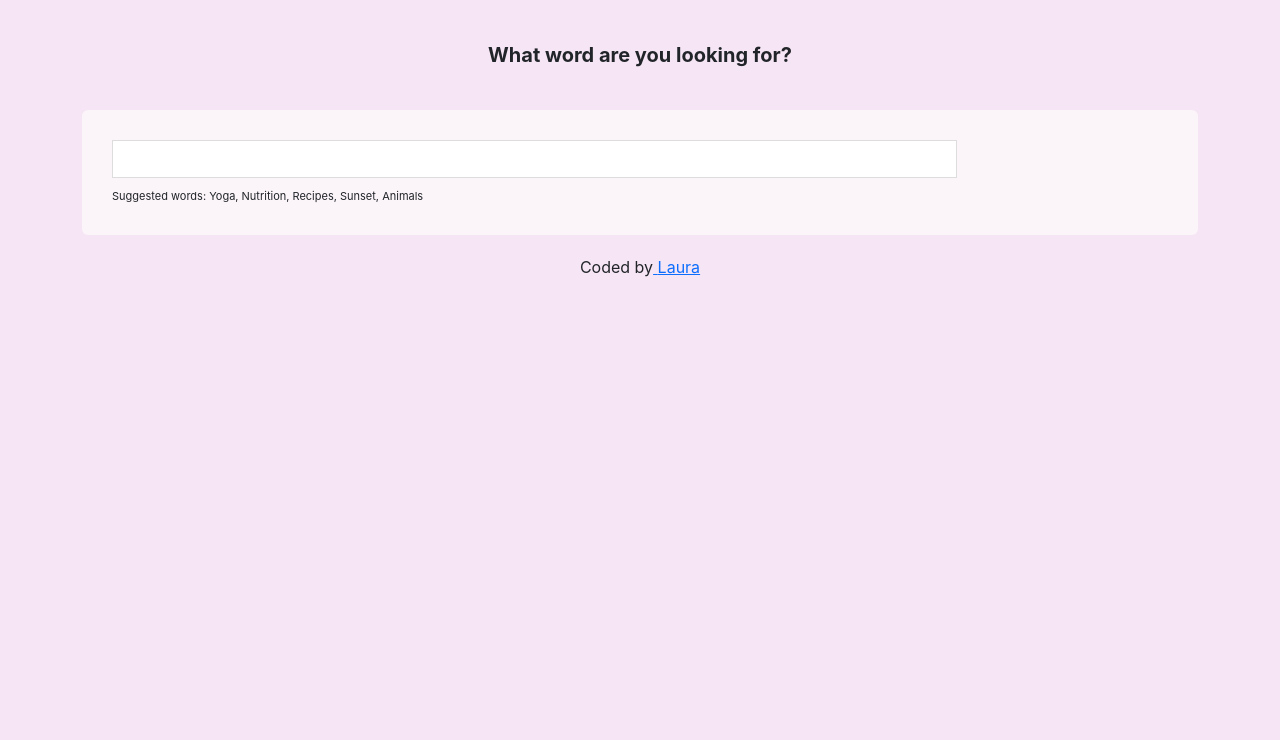
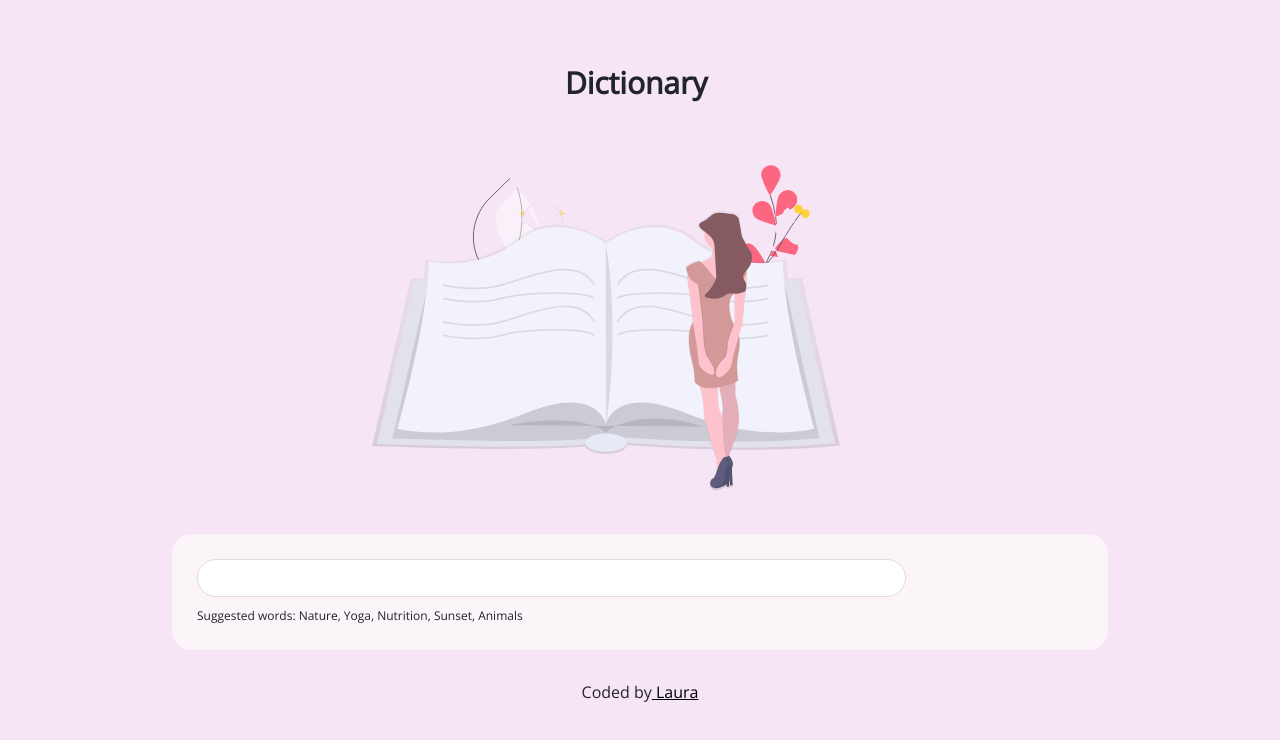
Before and after one commit to laura-dumitru/react-dictionary-project, a React (Create React App) app: page / in a window 1280 px wide. Shown: the top 740 px of the page. Built offline with nearby package versions, Linux system fonts and the light colour scheme; no server answers.

Commit message:
Added Image

```diff
--- a/src/App.css
+++ b/src/App.css
@@ -0,0 +1,3 @@
+.App {
+  max-width: 960px;
+}
--- a/src/App.js
+++ b/src/App.js
@@ -1,11 +1,13 @@
 import "./App.css";
 import Dictionary from "./Dictionary";
+import girl from "./img/girl.svg";
 
 export default function App() {
   return (
     <div className="App">
       <div className="container">
-        <header className="App-header">What word are you looking for?</header>
+        <header className="App-header">Dictionary </header>
+        <img src={girl} className="girlPhoto" alt="" />
         <main>
           <Dictionary defaultKeyword="Nature" />
         </main>
--- a/src/Dictionary.css
+++ b/src/Dictionary.css
@@ -1,30 +1,47 @@
+@import url("https://fonts.googleapis.com/css2?family=Open+Sans&display=swap");
 .App-footer {
   text-align: center;
 }
+.App-footer a {
+  color: black;
+}
+.App-footer a:hover {
+  color: pink;
+}
+.App {
+  max-width: 960px;
+  margin: 0 auto;
+}
 body {
   background-color: #f6e5f5;
+  font-family: "Open Sans", sans-serif;
 }
 .Dictionary section {
   background: #fbf4f9;
-  padding: 30px;
-  border-radius: 6px;
-
-  margin: 20px 0;
+  padding: 25px;
+  border-radius: 20px;
+  margin: 30px 0;
 }
 .Dictionary input {
   width: 80%;
   padding: 6px 10px;
   color: rgb(83, 83, 83);
   border: 1px solid #ddd;
+  border-radius: 20px;
 }
 .Dictionary .hint {
-  font-size: 11px;
+  font-size: 12px;
   margin-top: 10px;
 }
 
 .App-header {
   text-align: center;
-  font-size: 20px;
-  margin: 40px;
+  font-size: 30px;
+  margin: 60px;
   font-weight: bold;
 }
+.girlPhoto {
+  max-width: 50%;
+  margin: 0 auto;
+  margin-left: 200px;
+}
--- a/src/Dictionary.js
+++ b/src/Dictionary.js
@@ -40,7 +40,7 @@ export default function Dictionary(props) {
             <input type="search" onChange={handleKeywordChange} />
           </form>
           <div className="hint">
-            Suggested words: Yoga, Nutrition, Recipes, Sunset, Animals
+            Suggested words: Nature, Yoga, Nutrition, Sunset, Animals
           </div>
         </section>
         <Results results={results} />
--- a/src/Meaning.css
+++ b/src/Meaning.css
@@ -1,9 +1,8 @@
 .Meaning .definition {
-  font-size: 18px;
+  font-size: 16px;
   font-weight: bold;
-  margin: 10px;
 }
 .Meaning .example {
   margin-top: 10px;
-  font-size: 16px;
+  font-size: 14px;
 }
--- a/src/Phonetic.css
+++ b/src/Phonetic.css
@@ -1,15 +1,17 @@
 .Phonetic {
   height: 50px;
+  margin-top: 10px;
 }
 
 .Phonetic a {
+  color: black;
   border: 1px solid #ddd;
   text-decoration: none;
   padding: 8px 15px;
   border-radius: 20px;
   transition: all 150ms ease-in-out;
   font-size: 12px;
-  margin-right: 10px;
+  margin-right: 12px;
 }
 .Phonetic a:hover {
   background: white;
--- a/src/Results.css
+++ b/src/Results.css
@@ -1,5 +1,5 @@
 .Results h2 {
-  font-size: 36px;
+  font-size: 20px;
   font-weight: bold;
   line-height: 1.5;
 }
```
Also changed, not shown: src/img/girl.svg (added).
